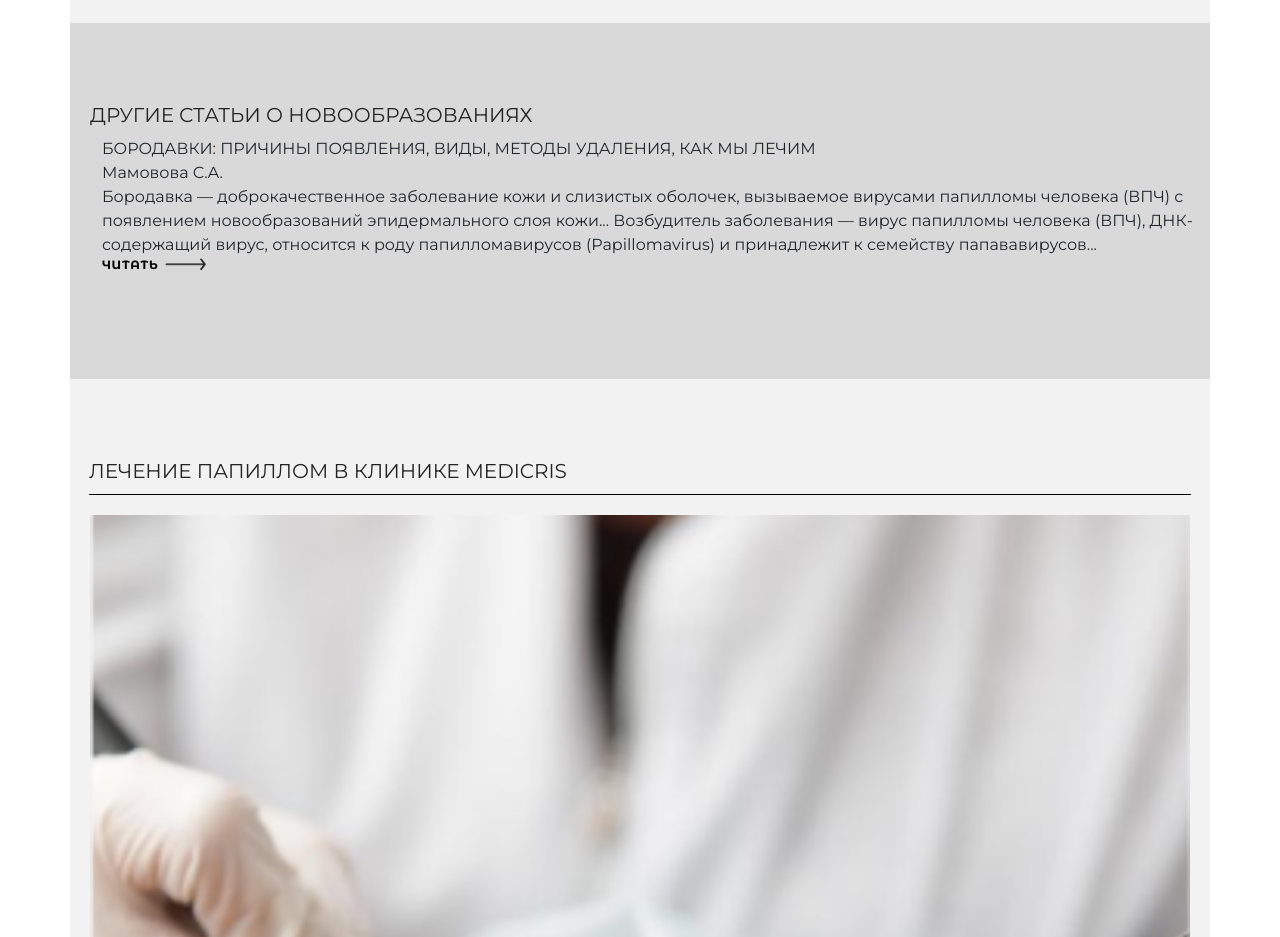
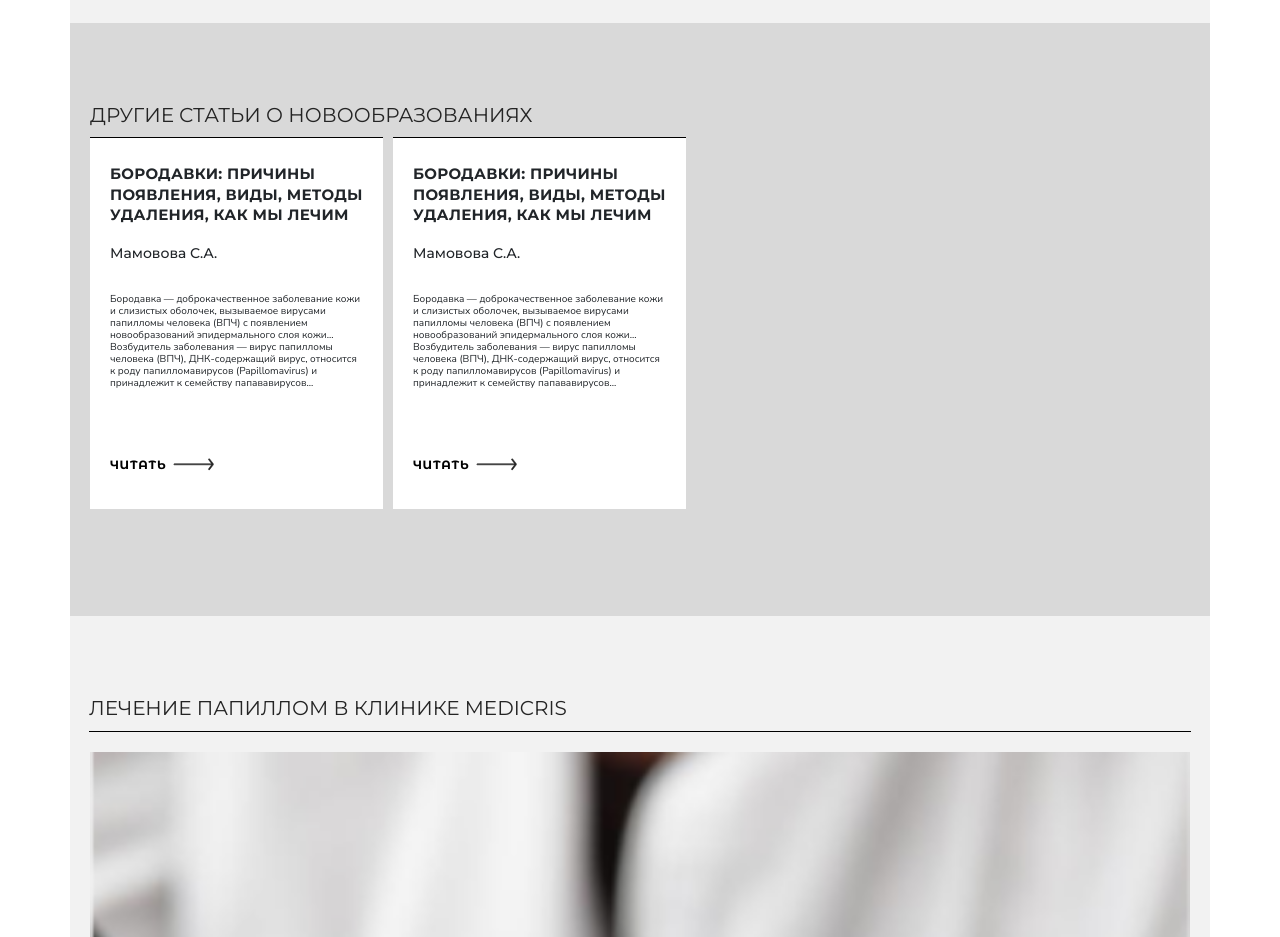
Before and after one commit to ktnkl/medicris, a website: page problem.html in a window 1280 px wide. Shown: the part 4660-5597 px from the top of the page. Drawn offline with nearby package versions, Linux system fonts and the light colour scheme.

Commit message:
fiixed global styles again

```diff
--- a/scss/pages/problem.scss
+++ b/scss/pages/problem.scss
@@ -1,5 +1,6 @@
 @import "fonts";
 @import "../components/buttons";
+@import "../components/article";
 
 
 :root {
```
Also changed, not shown: css/pages/problem.css, 1 other file.
